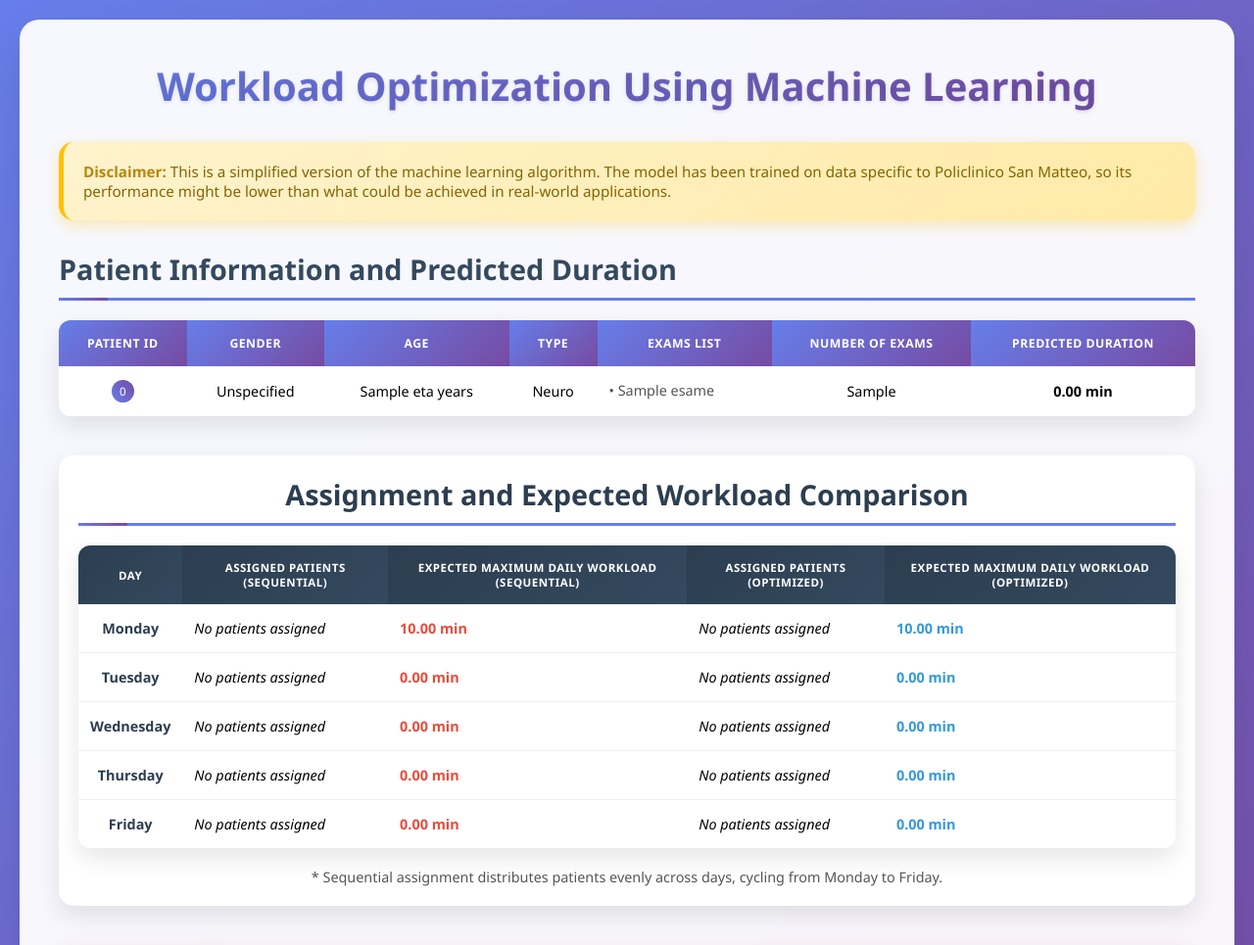
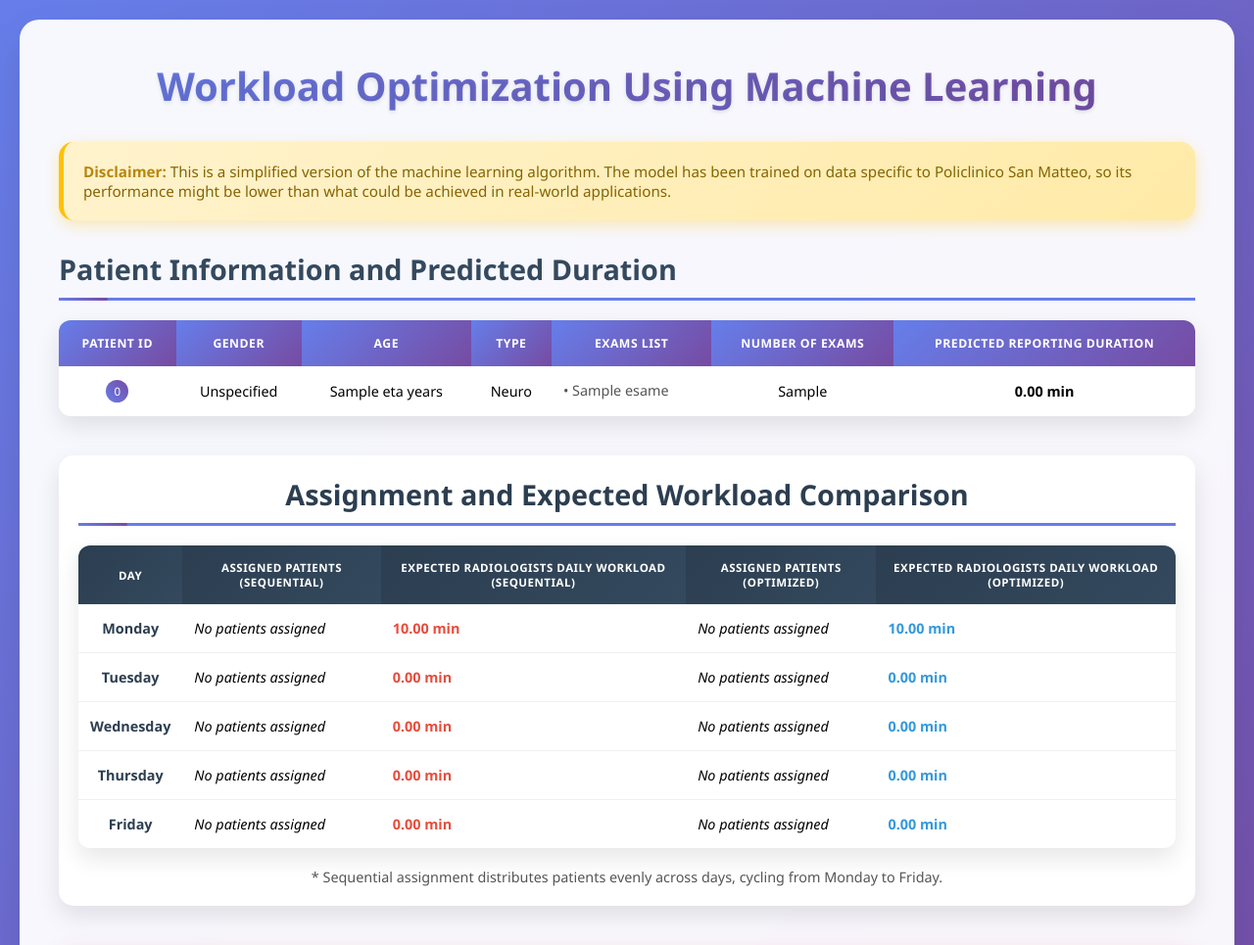
Before and after one commit to SaraCambiaghi/ComputedTomographyAllocation, a Flask app: template templates/conferma.html in a window 1280 px wide. Shown: the top 965 px of the page at 98% size. Run offline with Flask 3, Linux system fonts and the light colour scheme; the template is opened without the code that fills it: most values are stand-ins (such as "Sample title", 1, 10 or a date in 2020).

Commit message:
Update UI labels to distinguish between CTs and Radiologists workload criteria

```diff
--- a/app.py
+++ b/app.py
@@ -331,7 +331,8 @@ def index():
             result=result,
             random_result=random_result,
             employ_old = val_rr / 100,
-            employ_opt = val_opt / 100
+            employ_opt = val_opt / 100,
+            criterio_durata=criterio
         )
 
     return render_template("index.html")
--- a/templates/conferma.html
+++ b/templates/conferma.html
@@ -328,7 +328,7 @@
                     <th>Exams List</th>
                     <th>Number of Exams</th>
                     {% if predizioni is not none %}
-                    <th>Predicted Duration</th>
+                    <th>{% if criterio_durata == 'esami' %}Predicted CT Duration{% else %}Predicted Reporting Duration{% endif %}</th>
                     {% endif %}
                 </tr>
                 {% for i in range(pazienti|length) %}
@@ -361,9 +361,9 @@
                     <tr>
                         <th>Day</th>
                         <th>Assigned Patients (Sequential)</th>
-                        <th>Expected Maximum Daily Workload (Sequential)</th>
+                        <th>{% if criterio_durata == 'esami' %}Expected CTs Daily Workload (Sequential){% else %}Expected Radiologists Daily Workload (Sequential){% endif %}</th>
                         <th>Assigned Patients (Optimized)</th>
-                        <th>Expected Maximum Daily Workload (Optimized)</th>
+                        <th>{% if criterio_durata == 'esami' %}Expected CTs Daily Workload (Optimized){% else %}Expected Radiologists Daily Workload (Optimized){% endif %}</th>
                     </tr>
                     {% for day_idx in range(5) %}
                     <tr>
@@ -414,8 +414,8 @@
         {% if result is not none and random_result is not none %}
             {% if result.z <= random_result.z %}
                 <div class="confronto-final fade-in">
-                    <h2 style="margin-top: 0;">Workload Summary</h2>
-                    <h3>Maximum Expected Weekly Workload (in minutes)</h3>
+                    <h2 style="margin-top: 0;">{% if criterio_durata == 'esami' %}CTs Workload Summary{% else %}Radiologists Workload Summary{% endif %}</h2>
+                    <h3>{% if criterio_durata == 'esami' %}Maximum Expected CTs Workload (in minutes){% else %}Maximum Expected Radiologists Workload (in minutes){% endif %}</h3>
                     <div class="stats-grid">
                         <div class="stat-card">
                             <div class="stat-value">{{ "%.2f"|format(random_result.z)}}</div>
@@ -432,7 +432,7 @@
                     </div>
 
                     {% if employ_old is not none and employ_opt is not none %}
-                        <h3>Maximum Weekly Workload (minutes) Obtained via Monte Carlo Simulation of Durations</h3>
+                        <h3>{% if criterio_durata == 'esami' %}Maximum CTs Weekly Workload (minutes) Obtained via Monte Carlo Simulation of Durations{% else %}Maximum Radiologists Weekly Workload (minutes) Obtained via Monte Carlo Simulation of Durations{% endif %}</h3>
                         <div class="stats-grid">
                             <div class="stat-card">
                                 <div class="stat-value workload-body">{{ "%.2f"|format(employ_old) }}</div>
--- a/templates/index.html
+++ b/templates/index.html
@@ -315,9 +315,9 @@
                 <input type="number" id="numPatients" name="numPazienti" min="15" max="100" value="20">
 
                 <label for="durationCriterion">Please specify the balancing criterion:</label>
-                <select id="durationCriterion" name="criterioDurata">
-                    <option value="esami">Exam duration</option>
-                    <option value="refertazione">Reporting duration</option>
+<select id="durationCriterion" name="criterioDurata">
+                    <option value="esami">CTs workload</option>
+                    <option value="refertazione">Radiologists Workload</option>
                 </select>
 
                 <button type="button" onclick="generateForm()">Generate Patients</button>
```
